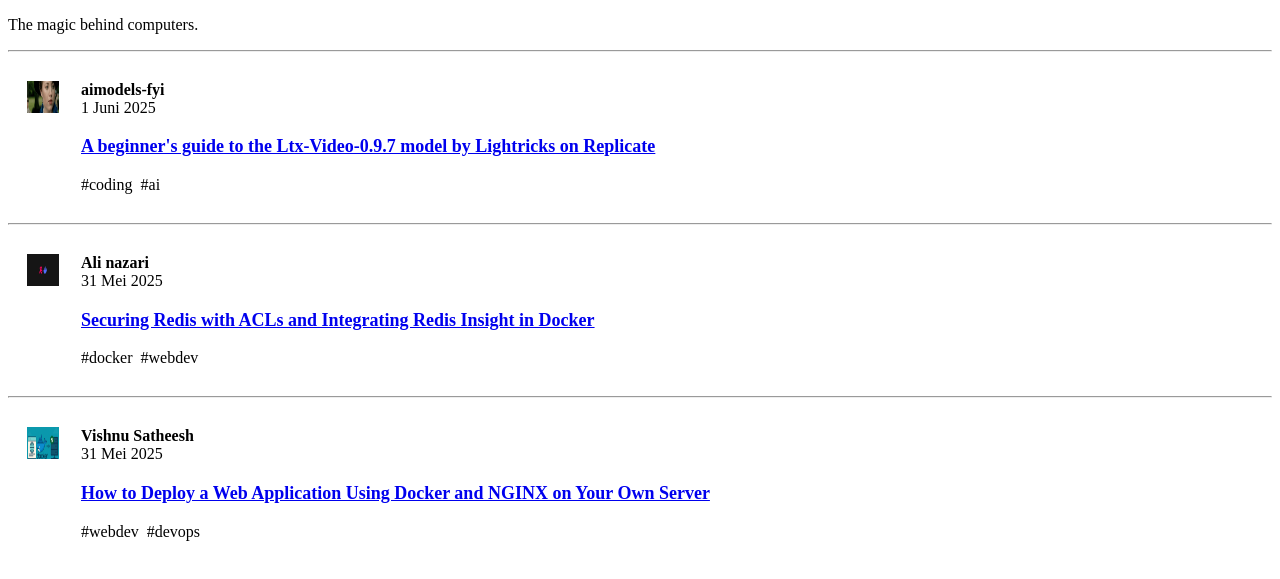
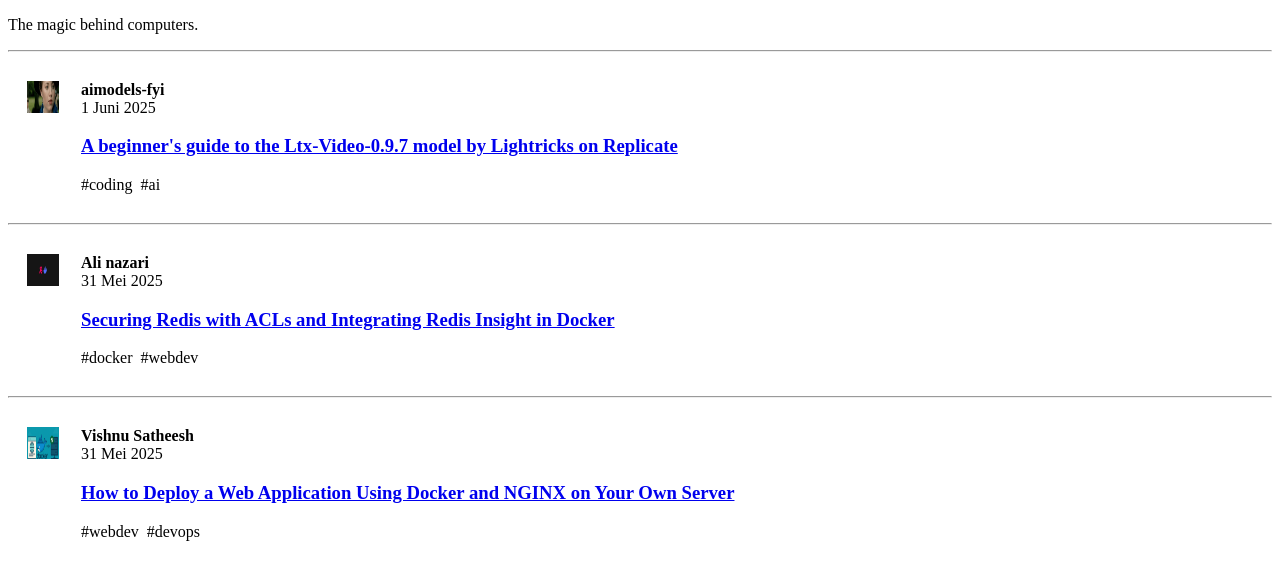
Before and after one commit to JoyceSNB/ifs24047-pabwe-p1, a plain HTML site: page blog.html in a window 1280 px wide. Shown: the part 141-720 px from the top of the page. Drawn offline with Linux system fonts and the light colour scheme.

Commit message:
update blog.html

```diff
--- a/blog.html
+++ b/blog.html
@@ -31,7 +31,7 @@
 <td width="60" valign="top" align="center"><p><img src="images/aimodels-fyi.png" width="32" height="32" alt="aimodels-fyi"></p></td>
 <td>
 <p><b>aimodels-fyi</b><br><span>1 Juni 2025</span></p>
-<h3><font size="4"><a href="blog-detail.html">A beginner's guide to the Ltx-Video-0.9.7 model by Lightricks on Replicate</a></font></h3>
+<h3><a href="blog-detail.html">A beginner's guide to the Ltx-Video-0.9.7 model by Lightricks on Replicate</a></h3>
 <p><span>#coding</span>&nbsp;&nbsp;<span>#ai</span></p>
 </td>
 </tr>
@@ -43,7 +43,7 @@
 <td width="60" valign="top" align="center"><p><img src="images/Ali nazari.png" width="32" height="32" alt="Ali nazari"></p></td>
 <td>
 <p><b>Ali nazari</b><br><span>31 Mei 2025</span></p>
-<h3><font size="4"><a href="blog-detail.html">Securing Redis with ACLs and Integrating Redis Insight in Docker</a></font></h3>
+<h3><a href="blog-detail.html">Securing Redis with ACLs and Integrating Redis Insight in Docker</a></h3>
 <p><span>#docker</span>&nbsp;&nbsp;<span>#webdev</span></p>
 </td>
 </tr>
@@ -55,7 +55,7 @@
 <td width="60" valign="top" align="center"><p><img src="images/Vishnu Satheesh.png" width="32" height="32" alt="Vishnu Satheesh"></p></td>
 <td>
 <p><b>Vishnu Satheesh</b><br><span>31 Mei 2025</span></p>
-<h3><font size="4"><a href="blog-detail.html">How to Deploy a Web Application Using Docker and NGINX on Your Own Server</a></font></h3>
+<h3><a href="blog-detail.html">How to Deploy a Web Application Using Docker and NGINX on Your Own Server</a></h3>
 <p><span>#webdev</span>&nbsp;&nbsp;<span>#devops</span></p>
 </td>
 </tr>
```
